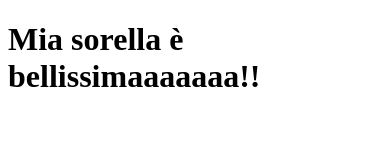
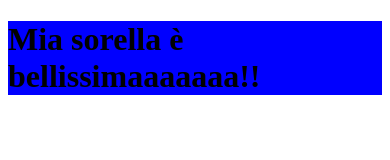
Before and after one commit to ESSANDGI/testino, a plain HTML site: page index.html in a window 390 px wide. Drawn offline with Linux system fonts and the light colour scheme.

Commit message:
Aggiunti comandi ai css per la gestione della responsività

```diff
--- /dev/null
+++ b/index.css
@@ -0,0 +1,5 @@
+@media only screen and (max-width: 1690px) {
+    h1{
+        background-color: chartreuse;
+    }
+}
--- a/index.html
+++ b/index.html
@@ -4,9 +4,9 @@
     <meta charset="UTF-8">
     <meta http-equiv="X-UA-Compatible" content="IE=edge">
     <meta name="viewport" content="width=device-width, initial-scale=1.0">
+    <link rel="stylesheet" href="index.css">
+    <link rel="stylesheet" href="index_tablet.css">
     <link rel="stylesheet" href="index_smartphone.css">
-    <link rel="stylesheet" href="index_tablet.css">
-    <link rel="stylesheet" href="index.css">
     <title>ALEXIA</title>
 </head>
 <body>
--- a/index_smartphone.css
+++ b/index_smartphone.css
@@ -0,0 +1,5 @@
+@media only screen and (max-width: 480px) {
+    h1{
+        background-color: blue;
+    }
+}
--- a/index_tablet.css
+++ b/index_tablet.css
@@ -0,0 +1,5 @@
+@media  only screen and (max-width: 980px) {
+    h1{
+        background-color: brown;
+    }
+}
```
